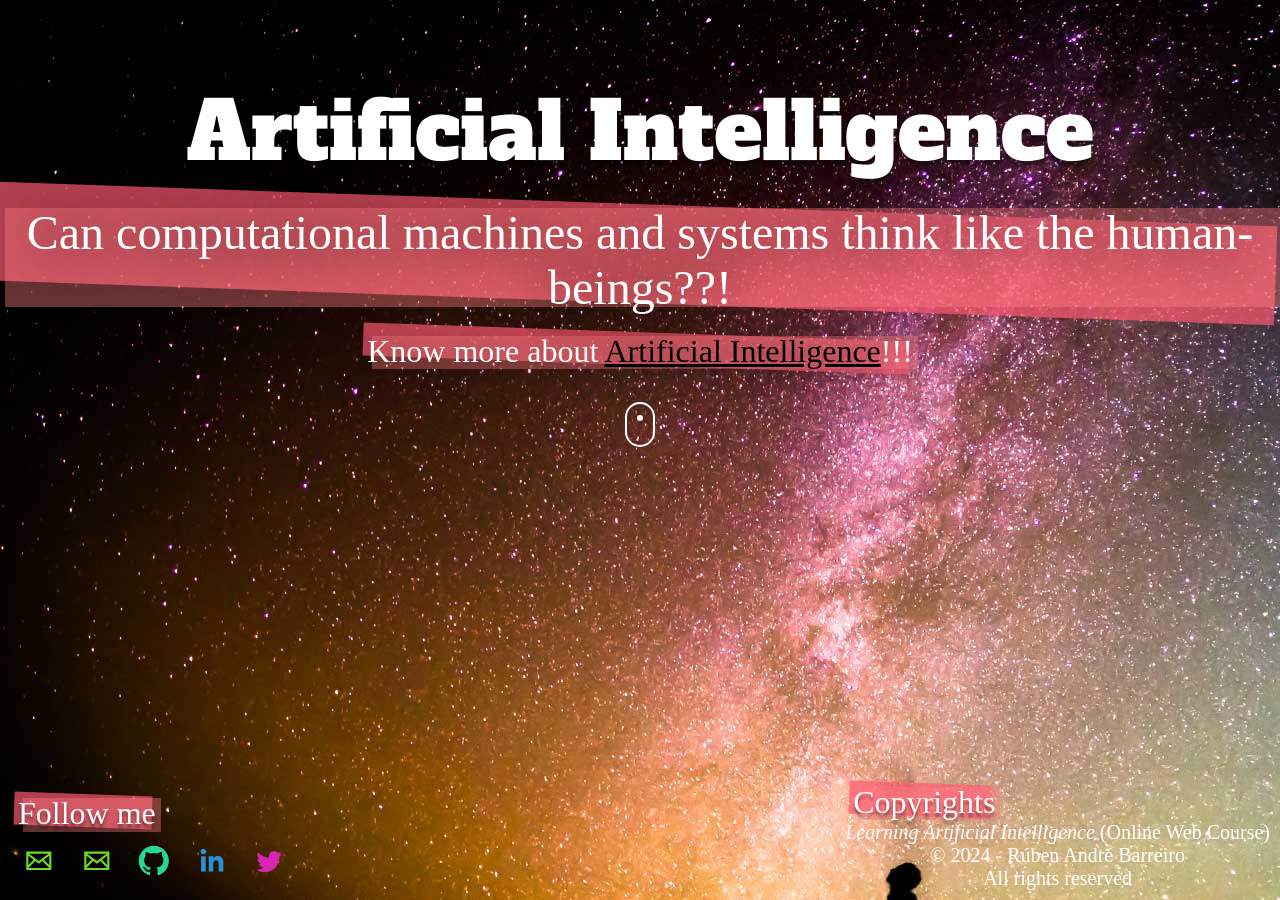
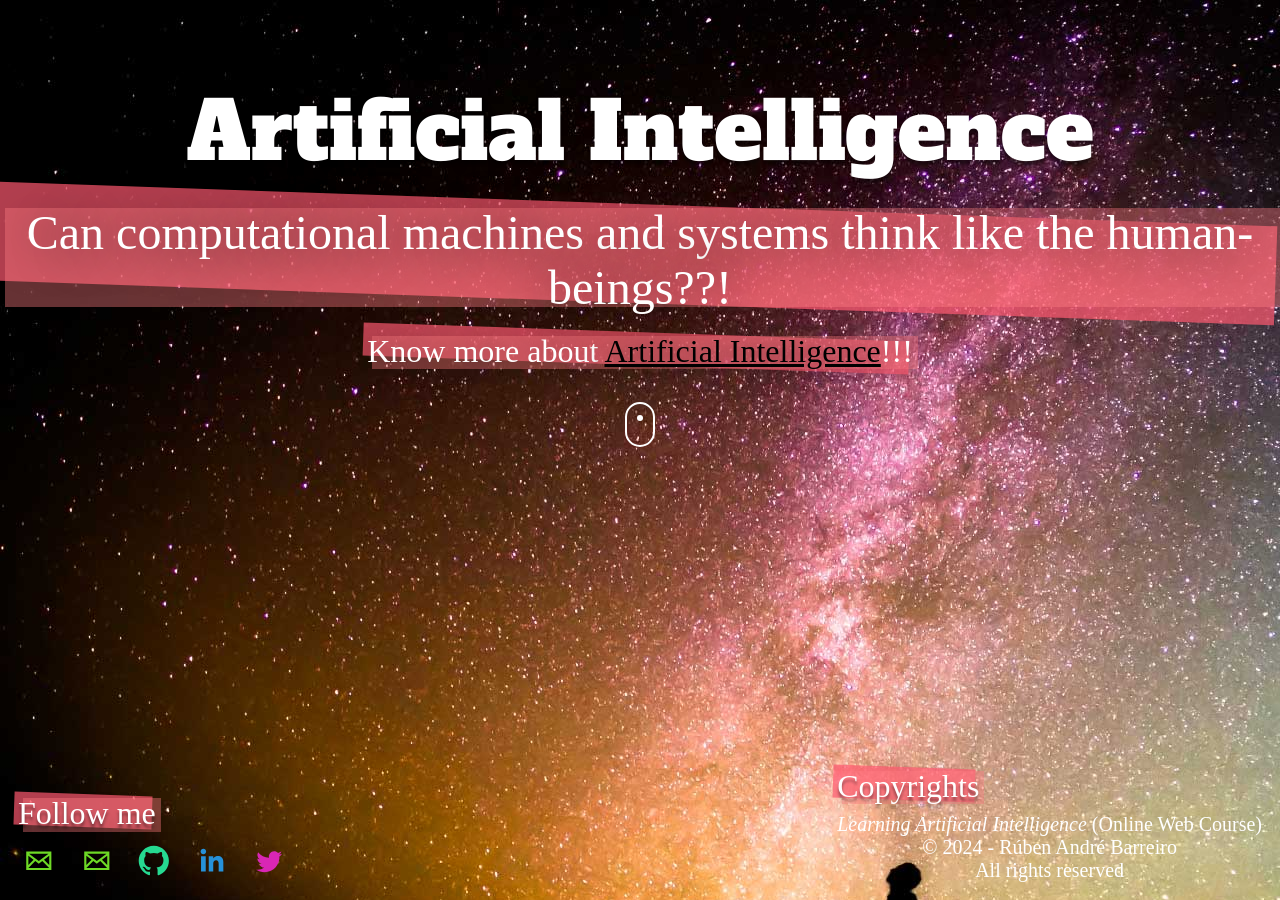
Before and after one commit to learning-artificial-intelligence/learning-artificial-intelligence.github.io, a Jekyll site: the page built from index.html, in a window 1280 px wide. Built offline with Jekyll 4.4.1, drawn with Linux system fonts in a browser that asks for light colours; nearby versions of some CDN libraries; some web fonts are replaced.

Commit message:
Some minor changes added
Some minor changes added

```diff
--- a/_includes/copyrights-block.html
+++ b/_includes/copyrights-block.html
@@ -1,8 +1,10 @@
 
-<p class="copyrights-paragraph">
+<ul class="copyrights-paragraph">
+  <p>
     <i>Learning Artificial Intelligence</i> (Online Web Course)
     <br />
     &#169; 2024 - R&uacute;ben Andr&eacute; Barreiro
     <br />
     All rights reserved
   </p>
+</ul>
--- a/assets/css/custom/examples copia.css
+++ b/assets/css/custom/examples copia.css
@@ -309,9 +309,9 @@
   text-align: center;
 }
 .copyrights-paragraph p {
-  display: inline-block;
   margin: 5px;
   margin: 0.5rem;
+  font-size: 20px;
 }
 
 .icon-1:hover, .icon-2:hover, .icon-3:hover, .icon-4:hover, .icon-5:hover, .icon-6:hover, .icon-7:hover, .icon-8:hover, .icon-9:hover, .icon-10:hover, .icon-11:hover, .icon-12:hover, .icon-13:hover, .icon-14:hover, .icon-15:hover, .icon-16:hover, .icon-17:hover, .icon-18:hover, .icon-19:hover, .icon-20:hover, .icon-21:hover, .icon-22:hover, .icon-23:hover, .icon-24:hover, .icon-25:hover, .icon-26:hover, .icon-27:hover, .icon-28:hover, .icon-29:hover, .icon-30:hover {
--- a/assets/css/custom/examples_backup_5_3_17.css
+++ b/assets/css/custom/examples_backup_5_3_17.css
@@ -309,9 +309,9 @@
   text-align: center;
 }
 .copyrights-paragraph p {
-  display: inline-block;
   margin: 5px;
   margin: 0.5rem;
+  font-size: 20px;
 }
 
 .icon-1:hover, .icon-2:hover, .icon-3:hover, .icon-4:hover, .icon-5:hover, .icon-6:hover, .icon-7:hover, .icon-8:hover, .icon-9:hover, .icon-10:hover, .icon-11:hover, .icon-12:hover, .icon-13:hover, .icon-14:hover, .icon-15:hover, .icon-16:hover, .icon-17:hover, .icon-18:hover, .icon-19:hover, .icon-20:hover, .icon-21:hover, .icon-22:hover, .icon-23:hover, .icon-24:hover, .icon-25:hover, .icon-26:hover, .icon-27:hover, .icon-28:hover, .icon-29:hover, .icon-30:hover {
```
Lines whose indentation alone changed are shown as unchanged.
